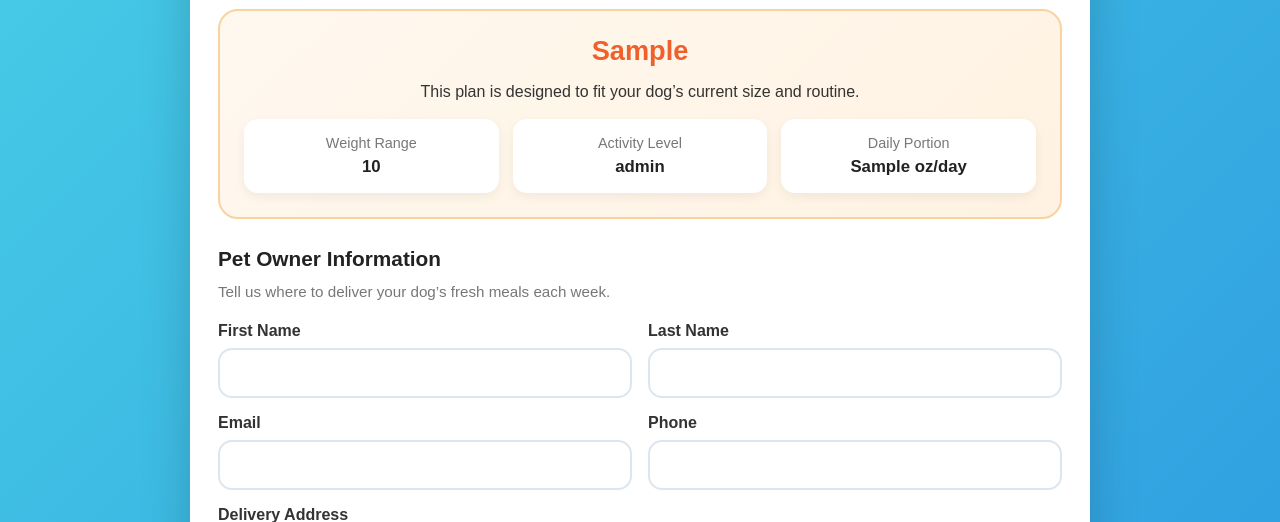
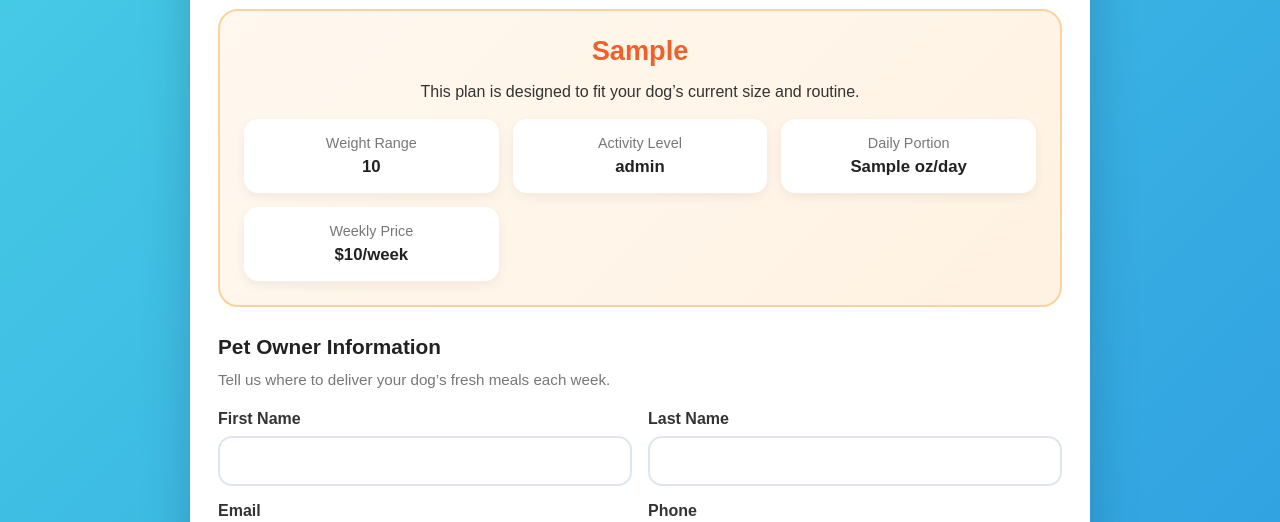
Before and after one commit to steppabot/pawsinstride, a Flask app: template templates/owner_form.html in a window 1280 px wide. Shown: the part 211-733 px from the top of the page. Run offline with Flask 3, Linux system fonts and the light colour scheme; the template is opened without the code that fills it: most values are stand-ins (such as "Sample title", 1, 10 or a date in 2020).

Commit message:
Update owner_form.html

```diff
--- a/templates/owner_form.html
+++ b/templates/owner_form.html
@@ -262,6 +262,10 @@
           <span class="meta-label">Daily Portion</span>
           <span class="meta-value">{{ daily_ounces }} oz/day</span>
         </div>
+        <div class="meta-card">
+          <span class="meta-label">Weekly Price</span>
+          <span class="meta-value">${{ weekly_price }}/week</span>
+        </div>
       </div>
     </div>
 
```
